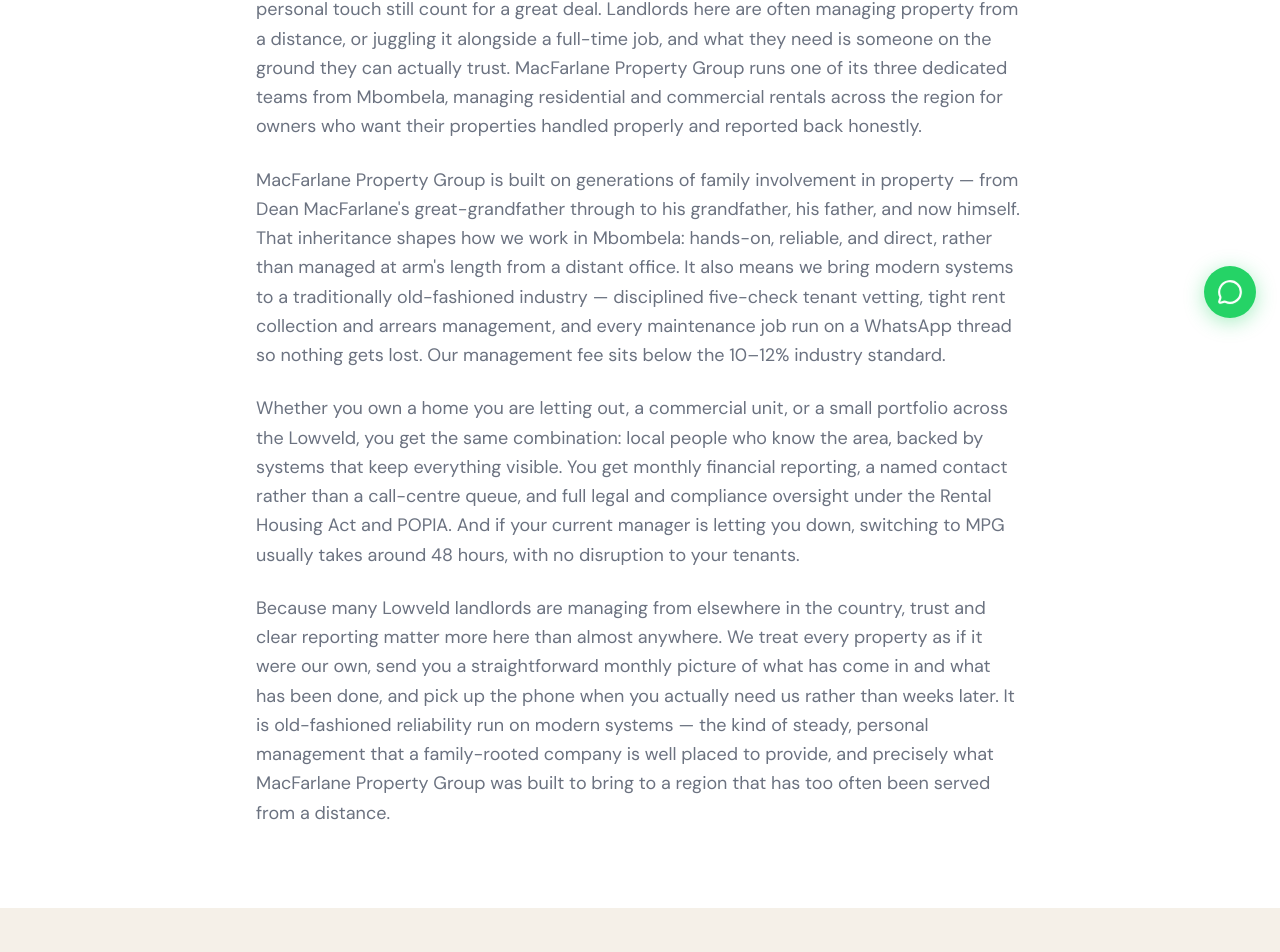
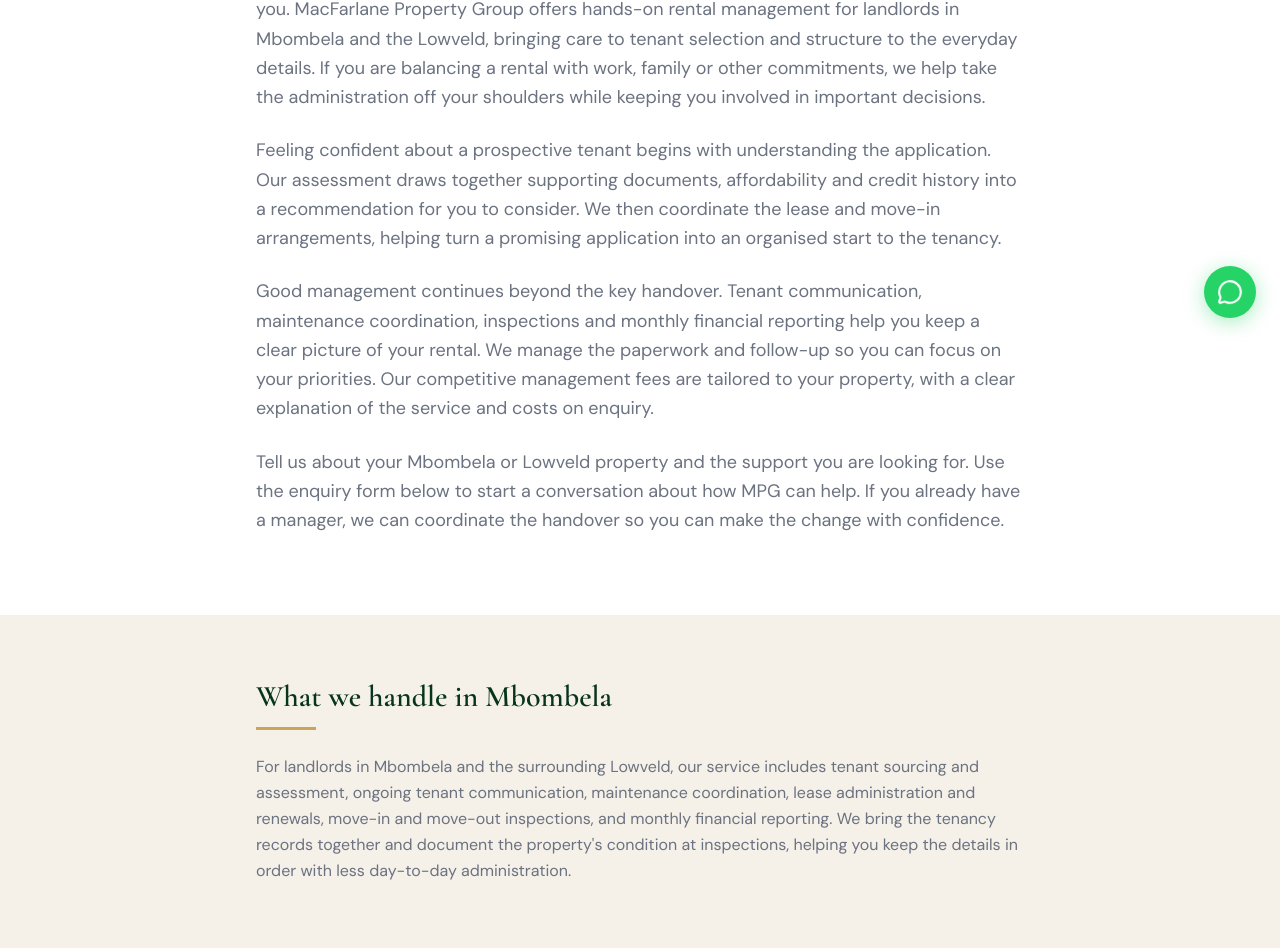
Before and after one commit to intergrAItion/mpg-website, a Next.js app: page /property-management-mbombela in a window 1280 px wide. Shown: the part 458-1410 px from the top of the page. Built offline with nearby package versions, Linux system fonts and the light colour scheme.

Commit message:
Fix Session B copy and supported tenant onboarding wording

```diff
--- a/app/layout.tsx
+++ b/app/layout.tsx
@@ -83,7 +83,6 @@
     { "@type": "City", name: "Mbombela" },
     { "@type": "City", name: "Johannesburg" },
   ],
-  priceRange: "Below 10% of monthly rent",
   // TODO: add LinkedIn/Facebook URLs
   sameAs: [],
   contactPoint: {
--- a/app/property-management-cape-town/page.tsx
+++ b/app/property-management-cape-town/page.tsx
@@ -8,11 +8,11 @@
 export const metadata: Metadata = {
   title: "Property Management in Cape Town | MacFarlane Property Group",
   description:
-    "Property management in Cape Town for residential and commercial landlords — tenant vetting, rent collection, maintenance and compliance, with fees below the 10–12% industry standard.",
+    "Property management in Cape Town with careful tenant assessment, clear reporting and less everyday administration. Competitive management fees, tailored to your property.",
   openGraph: {
     title: "Property Management in Cape Town | MacFarlane Property Group",
     description:
-      "Property management in Cape Town for residential and commercial landlords — tenant vetting, rent collection, maintenance and compliance, with fees below the 10–12% industry standard.",
+      "Property management in Cape Town with careful tenant assessment, clear reporting and less everyday administration. Competitive management fees, tailored to your property.",
     url: "https://www.macfarlanepropertygroup.co.za/property-management-cape-town",
   },
   alternates: {
@@ -43,49 +43,39 @@
       <JsonLd data={citySchema} />
       <PageHero
         heading="Property Management in Cape Town"
-        subheading="Local, hands-on management for Cape Town landlords — lower fees, faster response, total transparency."
+        subheading="Careful tenant selection, clear communication and more time for you."
       />
 
       <section className="py-20 px-4 bg-white">
         <div className="max-w-3xl mx-auto space-y-6">
           <p className="text-base md:text-lg leading-relaxed" style={body}>
-            Cape Town is one of South Africa&apos;s most active rental markets, and for
-            landlords that is both an opportunity and a responsibility. Strong, sustained
-            tenant demand means a well-presented property rarely sits empty for long — but it
-            also means the gap between a good tenant and a costly one comes down to how
-            carefully applicants are screened and how quickly issues are handled. MacFarlane
-            Property Group runs one of its three dedicated teams from Cape Town, managing
-            residential and commercial rentals across the city for landlords who would rather
-            own the investment than run it day to day.
+            Your Cape Town rental should fit into your life without taking over your day.
+            MacFarlane Property Group brings care and organisation to the management of your
+            property, from finding suitable tenants to keeping you informed throughout the
+            tenancy. Whether you let an apartment, a family home or several properties, we
+            help you stay involved in the decisions that matter while taking care of the
+            everyday administration.
           </p>
           <p className="text-base md:text-lg leading-relaxed" style={body}>
-            What Cape Town landlords tell us they want is simple: fewer voids, faster answers,
-            and honest numbers. We place tenants through a disciplined five-check vetting
-            process — full credit report, three months of bank statements, phone-verified
-            employment, independent landlord references, and a face-to-face meeting — then keep
-            rent collection and arrears management tight, and run every maintenance job on a
-            WhatsApp thread so nothing sits unattended. Our management fee sits below the 10–12%
-            industry standard, because tech-enabled management should cost less, not more, and
-            we pass that saving back to you.
+            Choosing a tenant deserves considered attention. We review applications and
+            supporting information, assess affordability and credit history, and bring our
+            findings together in a recommendation for you. With a clearer picture of a
+            prospective tenant and support with the lease and move-in arrangements, you can
+            approach a new tenancy with greater confidence.
           </p>
           <p className="text-base md:text-lg leading-relaxed" style={body}>
-            Whether you own a single flat or a growing Cape Town portfolio, the model is the
-            same: local people who understand the market, backed by systems that keep everything
-            visible. You get monthly financial reporting, proactive communication, and a named
-            contact rather than a call-centre queue. And if you are already with another manager
-            and it is not working, switching to MPG typically takes about 48 hours, with your
-            tenants&apos; leases, deposits and rent amounts entirely unchanged.
+            Once the tenancy is under way, clear communication keeps the relationship
+            manageable. Tenant enquiries, maintenance coordination, lease administration and
+            reporting sit within one organised service, giving you a useful view of your
+            rental without having to chase each detail yourself. Our management fees are
+            competitive and tailored to your property, with the service and costs explained
+            when you enquire.
           </p>
           <p className="text-base md:text-lg leading-relaxed" style={body}>
-            Cape Town landlords also value responsiveness, and that is where the model earns its
-            keep. Because we work from a dedicated local base rather than a distant head office, we
-            can move quickly on viewings, inspections and maintenance callouts — and because every
-            interaction is logged and reported, you are never left guessing what has actually
-            happened on your property. That combination matters whether you let a compact city
-            apartment or a larger family home: shorter vacancies, better-kept properties, faster
-            answers when something needs attention, and a management relationship you can genuinely
-            see into. For owners who have grown tired of chasing an agent for updates that never
-            arrive, that visibility alone is often the reason they switch.
+            If you are considering a change of manager, we coordinate the handover so you can
+            switch with confidence. Tell us about your Cape Town property using the enquiry
+            form below. We would be pleased to discuss your priorities and how MPG can make
+            managing your rental easier.
           </p>
         </div>
       </section>
@@ -96,13 +86,12 @@
             What we handle in Cape Town
           </h2>
           <p className="text-base leading-relaxed" style={body}>
-            Across Cape Town we handle the full spectrum of property management: tenant
-            management — sourcing, screening, placement and ongoing relationships; maintenance
-            coordination through a vetted contractor panel; lease administration and renewals
-            under the Rental Housing Act; move-in and move-out inspections; monthly financial
-            reporting with proactive arrears management; and legal and compliance oversight
-            covering POPIA and the Rental Housing Act. It is everything required to keep a
-            rental performing — handled for you, and reported back clearly.
+            Our service brings together tenant sourcing and assessment, ongoing tenant
+            communication, maintenance coordination, lease administration and renewals,
+            move-in and move-out inspections, and monthly financial reporting. Documented
+            inspections and organised tenancy records help you understand your property&apos;s
+            condition and keep the important details in order. From application to move-in
+            and ongoing management, we handle the administration and keep you informed.
           </p>
         </div>
       </section>
--- a/app/property-management-johannesburg/page.tsx
+++ b/app/property-management-johannesburg/page.tsx
@@ -8,11 +8,11 @@
 export const metadata: Metadata = {
   title: "Property Management in Johannesburg | MacFarlane Property Group",
   description:
-    "Property management in Johannesburg for landlords with single units, sectional-title blocks and multi-unit buildings — tenant vetting, rent collection, maintenance and compliance, below industry-standard fees.",
+    "Property management in Johannesburg that brings tenant selection, lease administration and reporting together. Competitive management fees, tailored to your property.",
   openGraph: {
     title: "Property Management in Johannesburg | MacFarlane Property Group",
     description:
-      "Property management in Johannesburg for landlords with single units, sectional-title blocks and multi-unit buildings — tenant vetting, rent collection, maintenance and compliance, below industry-standard fees.",
+      "Property management in Johannesburg that brings tenant selection, lease administration and reporting together. Competitive management fees, tailored to your property.",
     url: "https://www.macfarlanepropertygroup.co.za/property-management-johannesburg",
   },
   alternates: {
@@ -43,46 +43,38 @@
       <JsonLd data={citySchema} />
       <PageHero
         heading="Property Management in Johannesburg"
-        subheading="Management built for Johannesburg landlords — from single flats to multi-unit buildings."
+        subheading="An organised rental, informed decisions and less administration for you."
       />
 
       <section className="py-20 px-4 bg-white">
         <div className="max-w-3xl mx-auto space-y-6">
           <p className="text-base md:text-lg leading-relaxed" style={body}>
-            Johannesburg is South Africa&apos;s largest rental market, and it is also one of its
-            most varied. A landlord here might own a single apartment, a unit in a sectional-title
-            block, or a whole multi-unit building — and each of those needs managing differently.
-            MacFarlane Property Group runs one of its three dedicated teams for Johannesburg,
-            handling residential and commercial rentals across the city for owners who want their
-            properties run properly without doing it themselves.
+            Managing a Johannesburg rental means keeping track of tenants, paperwork and
+            the decisions that need your attention. MacFarlane Property Group brings those
+            responsibilities together, giving you a clearer view of your property and less
+            administration to handle yourself. From a single rental to several properties,
+            our approach centres on careful tenant selection, organised management and
+            communication that helps you stay informed.
           </p>
           <p className="text-base md:text-lg leading-relaxed" style={body}>
-            Scale is where most agencies quietly fall down. The more units you own, the more
-            small failures — a missed maintenance ticket, a slow reference check, an unexplained
-            deduction — compound into real cost. We counter that with discipline: tenants are
-            placed through the same rigorous five-check vetting on every application; rent
-            collection and arrears are tracked tightly; and every maintenance job runs on a
-            WhatsApp thread with a named contact, from first request to completion and a
-            satisfaction check. Our management fee sits below the 10–12% industry standard,
-            which matters more, not less, as your portfolio grows.
+            A tenant recommendation should help you make a considered choice. We look at
+            supporting documents, affordability and credit history to build a fuller picture
+            of an application, then explain our findings for your decision. We also coordinate
+            the lease and move-in arrangements, bringing the details together for a smoother
+            start to the tenancy.
           </p>
           <p className="text-base md:text-lg leading-relaxed" style={body}>
-            For owners of sectional-title units and multi-unit buildings, clear monthly reporting
-            is not a nicety — it is how you keep control of an asset you do not see every day. You
-            get monthly financial statements, proactive updates on what is outstanding, and legal
-            and compliance oversight under the Rental Housing Act and POPIA. And if your current
-            Johannesburg manager is not delivering, switching to MPG usually takes around 48 hours
-            with no disruption to your tenants and no change to their leases, rent or deposits.
+            During the tenancy, we coordinate tenant communication, maintenance and lease
+            administration, supported by inspections and monthly financial reporting. You
+            can keep sight of what needs attention without managing each conversation or
+            document. Competitive management fees are tailored to your property, and we
+            explain the proposed service and costs so you can decide what works for you.
           </p>
           <p className="text-base md:text-lg leading-relaxed" style={body}>
-            Johannesburg landlords also operate in a fast-moving market where good tenants have
-            options, so speed and professionalism at placement make a real difference. We keep the
-            process tight from first enquiry to signed lease, present each property well, and make
-            sure the tenant who moves in is the one who passed every check — not simply the one who
-            applied first. For owners of sectional-title units and multi-unit buildings, that same
-            consistency applied to every unit is what protects the value of the whole asset. It is
-            unglamorous, repeatable discipline: the same vetting, the same reporting and the same
-            responsiveness on unit one as on unit fifty, month after month.
+            Ready to put your Johannesburg rental on a more organised footing? Share your
+            property details in the form below and tell us what you would like from a manager.
+            If you are moving from another agency, we coordinate the handover and keep you
+            informed as you make the change.
           </p>
         </div>
       </section>
@@ -93,14 +85,12 @@
             What we handle in Johannesburg
           </h2>
           <p className="text-base leading-relaxed" style={body}>
-            Across Johannesburg we handle the full spectrum of property management: tenant
-            management — sourcing, screening, placement and ongoing relationships; maintenance
-            coordination through a vetted contractor panel; lease administration and renewals
-            under the Rental Housing Act; move-in and move-out inspections; monthly financial
-            reporting with proactive arrears management; and legal and compliance oversight
-            covering POPIA and the Rental Housing Act. Whether it is one unit or a full building,
-            it is everything required to keep a rental performing — handled for you, and reported
-            back clearly.
+            Tenant sourcing and assessment, tenant communication, maintenance coordination,
+            lease administration and renewals, move-in and move-out inspections, and monthly
+            financial reporting form the core of our management service. We keep tenancy
+            records organised and use documented inspections to record the property&apos;s
+            condition. It is practical support that connects the application, lease and
+            ongoing tenancy, with clear updates to help you make informed decisions.
           </p>
         </div>
       </section>
--- a/app/property-management-mbombela/page.tsx
+++ b/app/property-management-mbombela/page.tsx
@@ -8,11 +8,11 @@
 export const metadata: Metadata = {
   title: "Property Management in Mbombela | MacFarlane Property Group",
   description:
-    "Property management in Mbombela and the Lowveld — local, hands-on management of residential and commercial rentals, built on generations of family property experience and fees below the industry standard.",
+    "Property management for Mbombela and Lowveld landlords, with considered tenant assessment and organised tenancy support. Competitive management fees, tailored to your property.",
   openGraph: {
     title: "Property Management in Mbombela | MacFarlane Property Group",
     description:
-      "Property management in Mbombela and the Lowveld — local, hands-on management of residential and commercial rentals, built on generations of family property experience and fees below the industry standard.",
+      "Property management for Mbombela and Lowveld landlords, with considered tenant assessment and organised tenancy support. Competitive management fees, tailored to your property.",
     url: "https://www.macfarlanepropertygroup.co.za/property-management-mbombela",
   },
   alternates: {
@@ -49,41 +49,32 @@
       <section className="py-20 px-4 bg-white">
         <div className="max-w-3xl mx-auto space-y-6">
           <p className="text-base md:text-lg leading-relaxed" style={body}>
-            Mbombela sits at the centre of the Lowveld, and it is a market where local knowledge
-            and a personal touch still count for a great deal. Landlords here are often managing
-            property from a distance, or juggling it alongside a full-time job, and what they need
-            is someone on the ground they can actually trust. MacFarlane Property Group runs one
-            of its three dedicated teams from Mbombela, managing residential and commercial rentals
-            across the region for owners who want their properties handled properly and reported
-            back honestly.
+            Letting out a property in Mbombela should leave room for the other things that
+            matter to you. MacFarlane Property Group offers hands-on rental management for
+            landlords in Mbombela and the Lowveld, bringing care to tenant selection and
+            structure to the everyday details. If you are balancing a rental with work,
+            family or other commitments, we help take the administration off your shoulders
+            while keeping you involved in important decisions.
           </p>
           <p className="text-base md:text-lg leading-relaxed" style={body}>
-            MacFarlane Property Group is built on generations of family involvement in property —
-            from Dean MacFarlane&apos;s great-grandfather through to his grandfather, his father, and
-            now himself. That inheritance shapes how we work in Mbombela: hands-on, reliable, and
-            direct, rather than managed at arm&apos;s length from a distant office. It also means we
-            bring modern systems to a traditionally old-fashioned industry — disciplined five-check
-            tenant vetting, tight rent collection and arrears management, and every maintenance job
-            run on a WhatsApp thread so nothing gets lost. Our management fee sits below the 10–12%
-            industry standard.
+            Feeling confident about a prospective tenant begins with understanding the
+            application. Our assessment draws together supporting documents, affordability
+            and credit history into a recommendation for you to consider. We then coordinate
+            the lease and move-in arrangements, helping turn a promising application into
+            an organised start to the tenancy.
           </p>
           <p className="text-base md:text-lg leading-relaxed" style={body}>
-            Whether you own a home you are letting out, a commercial unit, or a small portfolio
-            across the Lowveld, you get the same combination: local people who know the area,
-            backed by systems that keep everything visible. You get monthly financial reporting, a
-            named contact rather than a call-centre queue, and full legal and compliance oversight
-            under the Rental Housing Act and POPIA. And if your current manager is letting you down,
-            switching to MPG usually takes around 48 hours, with no disruption to your tenants.
+            Good management continues beyond the key handover. Tenant communication,
+            maintenance coordination, inspections and monthly financial reporting help you
+            keep a clear picture of your rental. We manage the paperwork and follow-up so
+            you can focus on your priorities. Our competitive management fees are tailored
+            to your property, with a clear explanation of the service and costs on enquiry.
           </p>
           <p className="text-base md:text-lg leading-relaxed" style={body}>
-            Because many Lowveld landlords are managing from elsewhere in the country, trust and
-            clear reporting matter more here than almost anywhere. We treat every property as if it
-            were our own, send you a straightforward monthly picture of what has come in and what
-            has been done, and pick up the phone when you actually need us rather than weeks later.
-            It is old-fashioned reliability run on modern systems — the kind of steady, personal
-            management that a family-rooted company is well placed to provide, and precisely what
-            MacFarlane Property Group was built to bring to a region that has too often been served
-            from a distance.
+            Tell us about your Mbombela or Lowveld property and the support you are looking
+            for. Use the enquiry form below to start a conversation about how MPG can help.
+            If you already have a manager, we can coordinate the handover so you can make
+            the change with confidence.
           </p>
         </div>
       </section>
@@ -94,13 +85,12 @@
             What we handle in Mbombela
           </h2>
           <p className="text-base leading-relaxed" style={body}>
-            Across Mbombela and the surrounding Lowveld we handle the full spectrum of property
-            management: tenant management — sourcing, screening, placement and ongoing
-            relationships; maintenance coordination through a vetted contractor panel; lease
-            administration and renewals under the Rental Housing Act; move-in and move-out
-            inspections; monthly financial reporting with proactive arrears management; and legal
-            and compliance oversight covering POPIA and the Rental Housing Act. It is everything
-            required to keep a rental performing — handled for you, and reported back clearly.
+            For landlords in Mbombela and the surrounding Lowveld, our service includes
+            tenant sourcing and assessment, ongoing tenant communication, maintenance
+            coordination, lease administration and renewals, move-in and move-out inspections,
+            and monthly financial reporting. We bring the tenancy records together and
+            document the property&apos;s condition at inspections, helping you keep the details
+            in order with less day-to-day administration.
           </p>
         </div>
       </section>
--- a/components/ui/Footer.tsx
+++ b/components/ui/Footer.tsx
@@ -6,7 +6,7 @@
   return (
     <footer style={{ backgroundColor: "#07341C" }}>
       <div className="max-w-7xl mx-auto px-4 sm:px-6 lg:px-8 py-12 lg:py-16">
-        <div className="grid grid-cols-1 md:grid-cols-2 lg:grid-cols-4 gap-10">
+        <div className="grid grid-cols-1 md:grid-cols-2 lg:grid-cols-[1fr_0.75fr_1fr_max-content_0.75fr] gap-10">
           {/* Logo + tagline */}
           <div className="lg:col-span-1">
             <div style={{ marginBottom: '1rem' }}>
```
Also changed, not shown: app/faq/page.tsx (+10 -10 lines), components/ui/LeadForm.tsx (+7 -7 lines), public/llms.txt, public/logo-green.png.
